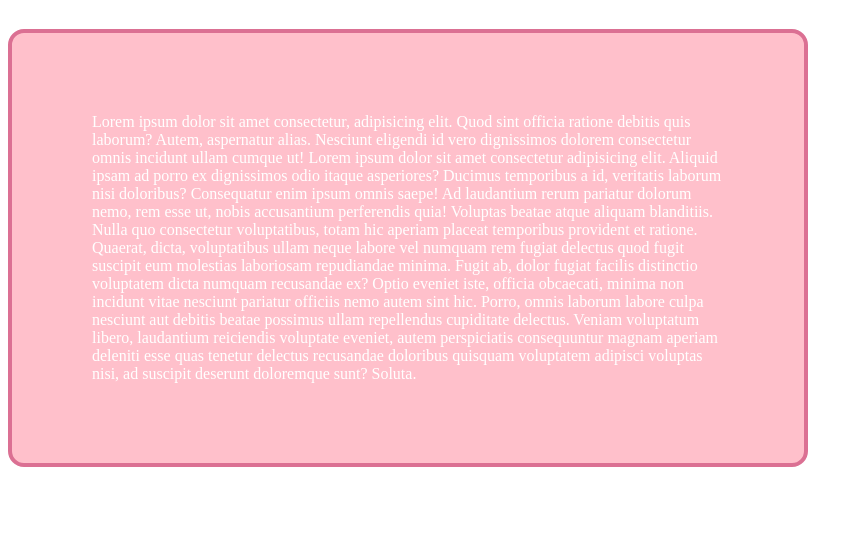
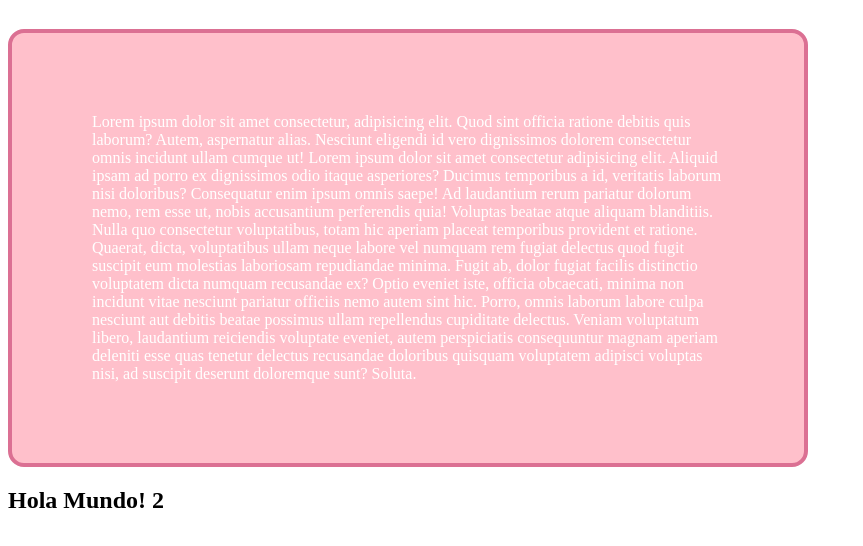
Before and after one commit to camilamercado95/mi_repo_2, a plain HTML site: page index.html in a window 1280 px wide. Shown: the part 72-618 px from the top of the page, without its empty margins (0-863 px from the left). Drawn offline with Linux system fonts and the light colour scheme.

Commit message:
Segundo commit

```diff
--- a/index.html
+++ b/index.html
@@ -16,5 +16,7 @@
         Optio eveniet iste, officia obcaecati, minima non incidunt vitae nesciunt pariatur officiis nemo autem sint hic. Porro, omnis laborum labore culpa nesciunt aut debitis beatae possimus ullam repellendus cupiditate delectus.
         Veniam voluptatum libero, laudantium reiciendis voluptate eveniet, autem perspiciatis consequuntur magnam aperiam deleniti esse quas tenetur delectus recusandae doloribus quisquam voluptatem adipisci voluptas nisi, ad suscipit deserunt doloremque sunt? Soluta.
     </p>
+
+    <h2>Hola Mundo! 2</h2>
 </body>
 </html>
```
